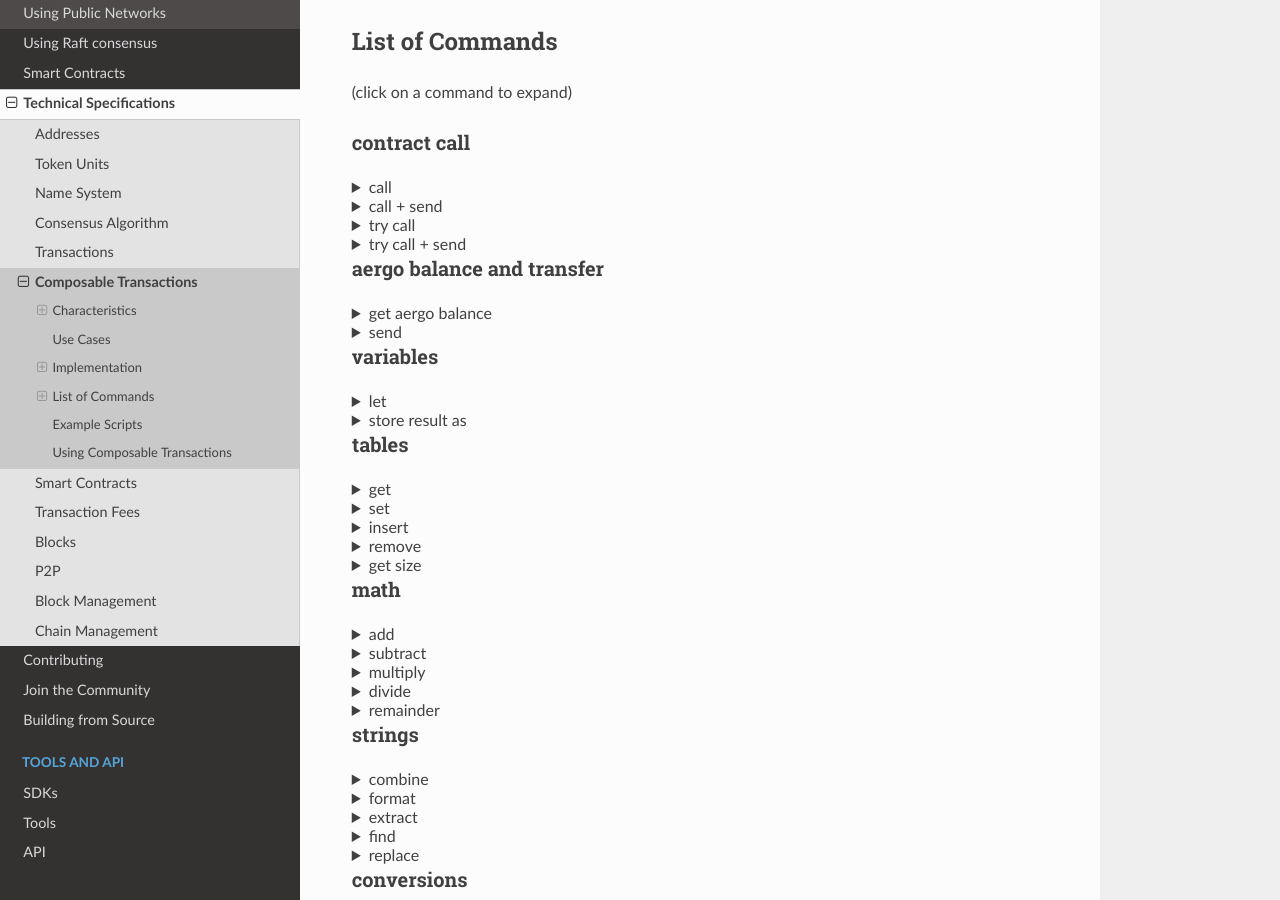
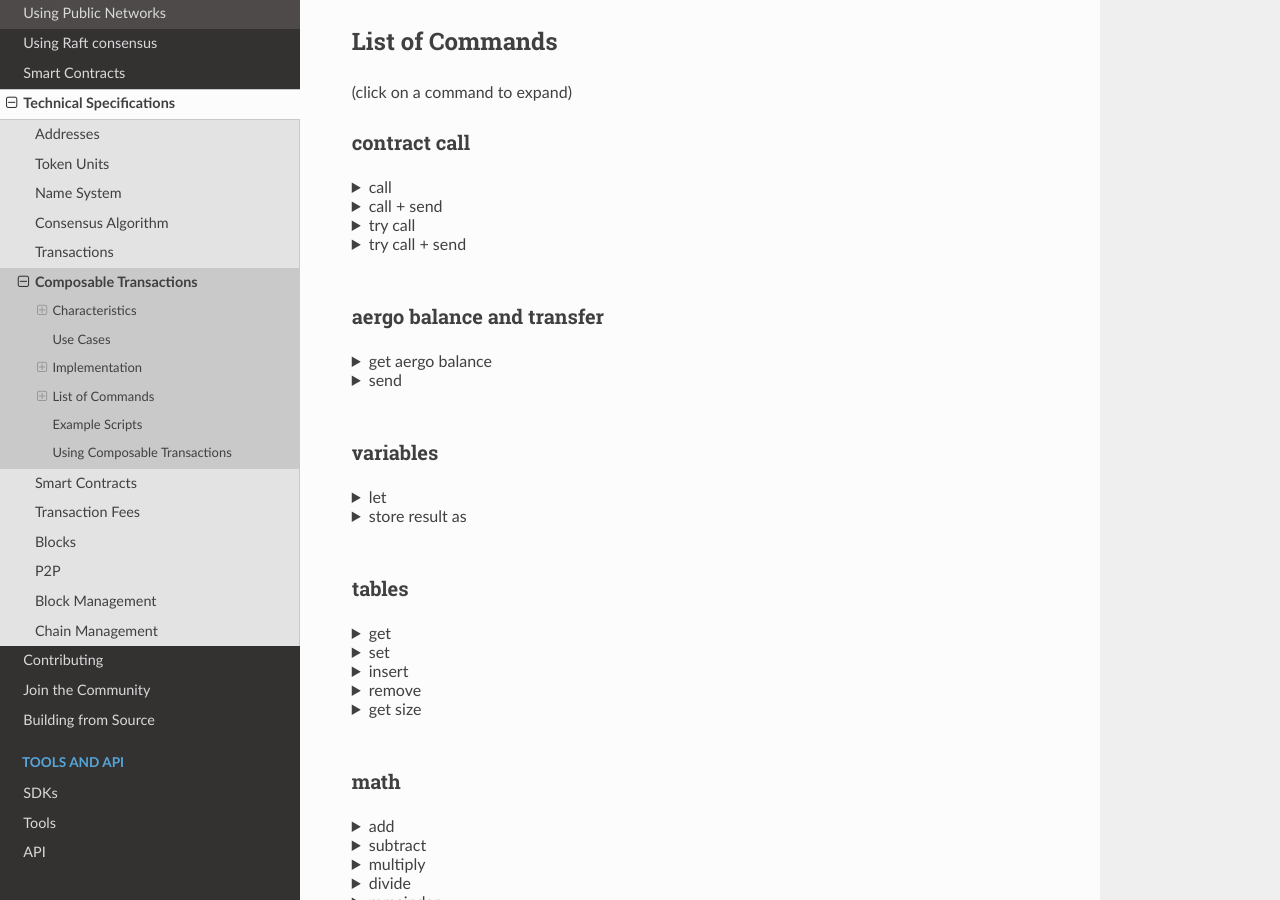
Before and after one commit to aergoio/guide, a Sphinx documentation site: the page built from source/specs/composable-transactions.md, in a window 1280 px wide and 900 px high, scrolled down 5064 px. Built offline with Sphinx 7.4.7 and the Read the Docs theme 3.1.0, drawn with Linux system fonts in a browser that asks for light colours.

Commit message:
add vertical spacing before headers

````diff
--- a/source/specs/composable-transactions.md
+++ b/source/specs/composable-transactions.md
@@ -327,6 +327,9 @@ Examples:
 </blockquote></details>
 
 
+&nbsp;
+&nbsp;
+
 ### aergo balance and transfer
 
 <details>
@@ -353,6 +356,9 @@ Transfer an amount of native AERGO tokens to the informed address
 The amount can be a string or a bignumber
 </blockquote></details>
 
+
+&nbsp;
+&nbsp;
 
 ### variables
 
@@ -396,6 +402,9 @@ Example:
 ```
 </blockquote></details>
 
+
+&nbsp;
+&nbsp;
 
 ### tables
 
@@ -481,6 +490,9 @@ Retrieve the number of elements on a table (array) or the length of a string
 </blockquote></details>
 
 
+&nbsp;
+&nbsp;
+
 ### math
 
 <details>
@@ -554,6 +566,9 @@ They can be number or bignumber
 </blockquote></details>
 
 
+&nbsp;
+&nbsp;
+
 ### strings
 
 <details>
@@ -615,6 +630,9 @@ The same as [string.match](https://www.lua.org/manual/5.2/manual.html#pdf-string
 The same as [string.gsub](https://www.lua.org/manual/5.2/manual.html#pdf-string.gsub) in Lua
 </blockquote></details>
 
+
+&nbsp;
+&nbsp;
 
 ### conversions
 
@@ -684,6 +702,9 @@ If no argument is given, it converts the last result
 </blockquote></details>
 
 
+&nbsp;
+&nbsp;
+
 ### assertion
 
 <details>
@@ -714,6 +735,9 @@ The operators can be: `=` `!=` `>` `>=` `<` `<=` `match`
 The logic operators: `and` `or`
 </blockquote></details>
 
+
+&nbsp;
+&nbsp;
 
 ### conditional execution
 
@@ -814,6 +838,9 @@ Example:
 Used to close an `if` statement. Check examples above
 </blockquote></details>
 
+
+&nbsp;
+&nbsp;
 
 ### loops
 
@@ -935,6 +962,9 @@ Or if already using an if statement:
 </blockquote></details>
 
 
+&nbsp;
+&nbsp;
+
 ### return result
 
 <details>
@@ -953,6 +983,8 @@ Example:
 </blockquote></details>
 
 
+&nbsp;
+&nbsp;
 
 ### variables
 
````
